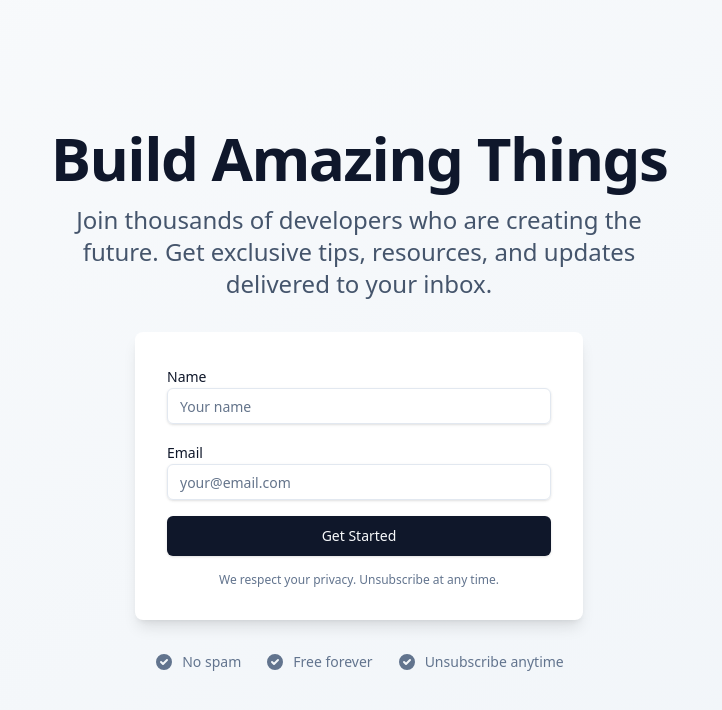
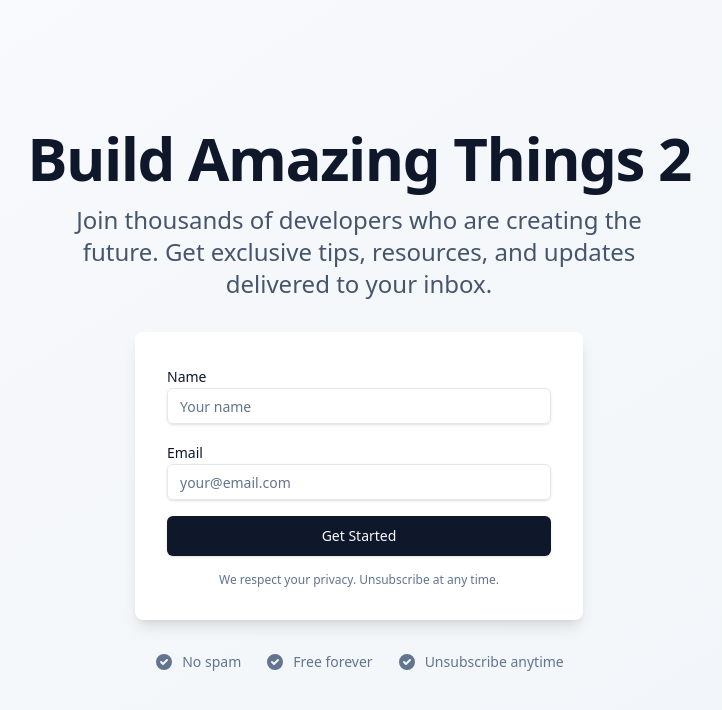
Before and after one commit to elreco/coderocket-MoNPHqaeRcA, a React (Vite) app: page / in a window 1280 px wide. Shown: the top 710 px of the page, without its empty margins (281-1003 px from the left). Built offline with nearby package versions, Linux system fonts and the light colour scheme.

Commit message:
Update App.tsx

```diff
--- a/src/App.tsx
+++ b/src/App.tsx
@@ -18,7 +18,7 @@ function App() {
       <div className="max-w-2xl w-full text-center space-y-8">
         <div className="space-y-4">
           <h1 className="text-5xl md:text-6xl font-bold text-slate-900 tracking-tight">
-            Build Amazing Things
+            Build Amazing Things 2
           </h1>
           <p className="text-xl md:text-2xl text-slate-600 max-w-xl mx-auto">
             Join thousands of developers who are creating the future. Get exclusive tips, resources, and updates delivered to your inbox.
```
